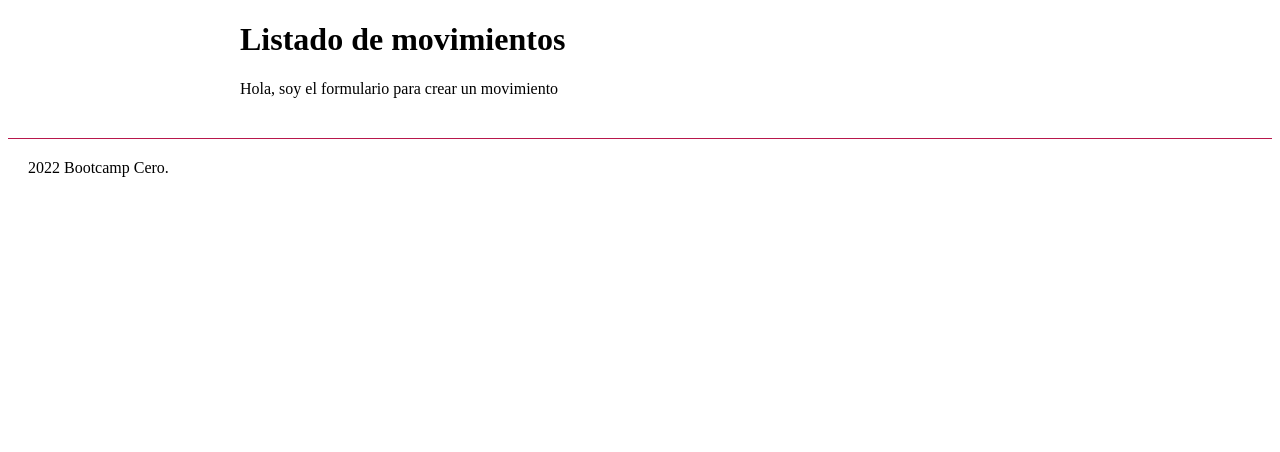
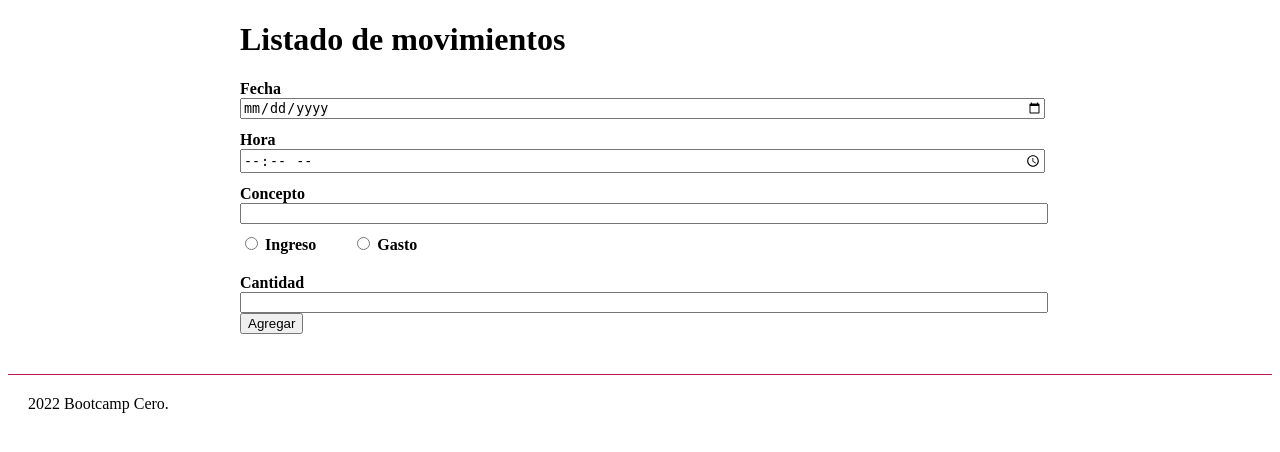
Before and after one commit to datadiego/hello_flask, a Flask app: page /nuevo in a window 1280 px wide. Shown: the part 83-535 px from the top of the page. Run offline with Flask 2, Linux system fonts and the light colour scheme.

Commit message:
feat 👍creamos el template del formulario

```diff
--- a/balance/static/css/styles.css
+++ b/balance/static/css/styles.css
@@ -55,3 +55,21 @@ table.paper .error {
   padding: 20px;
   color: #666666;
 }
+
+.campo-formulario label{
+display: block;
+font-size: 1rem;
+font-weight: bold;
+padding: 0;
+margin-top: .75rem;
+}
+
+.campo-formulario .radio-label{
+display: inline-block;
+margin-right: 2rem;
+margin-bottom: .5rem;
+}
+
+.campo-formulario input:not([type="radio"]) {
+  width: 100%
+}
--- a/balance/templates/nuevo.html
+++ b/balance/templates/nuevo.html
@@ -1,7 +1,7 @@
 {% extends "base.html" %}
 
 {% block head_title %}
-{{ super() }}: crear movimiento
+{{ super() }}: Crear nuevo movimiento
 {% endblock %}
 
 
@@ -12,7 +12,45 @@ Listado de movimientos
 
 {% block contenido %}
 {{super()}}
-<div class="panel">
-  <p>Hola, soy el formulario para crear un movimiento</p>
+<!--
+  CRUD: Create, Read, Update, Delete
+  GET
+  POST
+  PUT
+ -->
+<form action="/nuevo" method="post">
+  <!-- .campo-formulario -->
+<div class="campo-formulario">
+  <label for="fecha">Fecha</label>
+<input type="date" id = "fecha" name="fecha">
 </div>
+  <div class="campo-formulario">
+    <label for="hora">Hora</label>
+    <input type="time" id = "hora" name="hora">
+</div>
+
+<div class="campo-formulario">
+  <label for="concepto">Concepto</label>
+  <input type="text">
+</div>
+
+<div class="campo-formulario">
+  <input type="radio" name="ingreso-gasto" id="ingreso" value="I">
+  <label for="ingreso" class="radio-label">Ingreso</label>
+  <input type="radio" name="ingreso-gasto" id="gasto" value="G">
+  <label for="gasto" class="radio-label">Gasto</label>
+</div>
+
+<div class="campo-formulario">
+  <label for="cantidad">Cantidad</label>
+  <input type="number">
+</div>
+
+<div class="acciones">
+  <!-- <input type="submit" value="Agregar"> -->
+  <button type="submit" class="blue-button">Agregar</button>
+</div>
+
+</form>
+
 {% endblock %}
```
